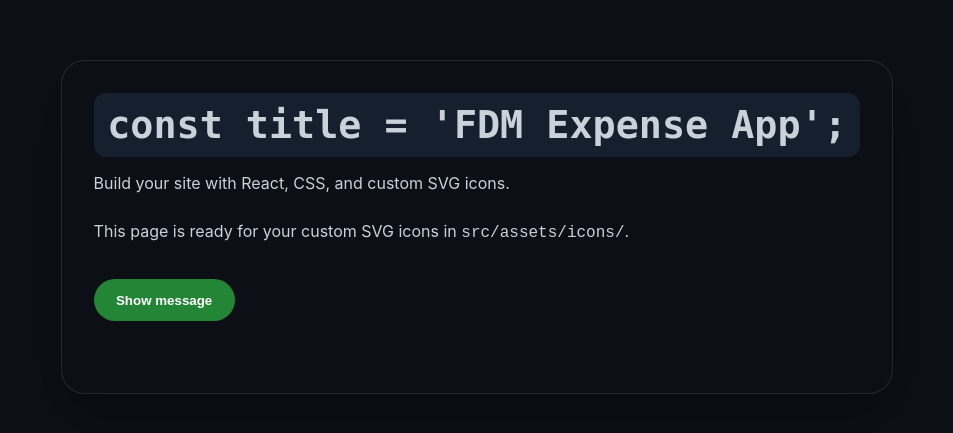
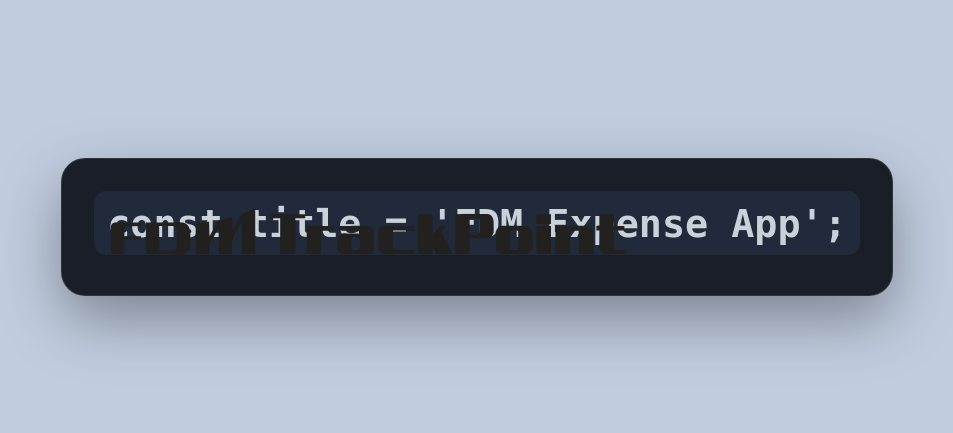
Before and after one commit to nasramo/FDMExpenseApp, a React (Vite) app: page / in a window 1280 px wide. Shown: the part 173-606 px from the top of the page, without its empty margins (163-1116 px from the left). Built offline with nearby package versions, Linux system fonts and the light colour scheme.

Commit message:
Setting up base for light and dark modes

```diff
--- a/src/App.jsx
+++ b/src/App.jsx
@@ -1,4 +1,5 @@
 import { useState } from "react";
+import TrackpointLight from "./assets/icons/TrackpointLight.svg";
 
 export default function App() {
   const [message, setMessage] = useState("");
@@ -6,19 +7,11 @@ export default function App() {
   return (
     <main className="page-shell">
       <header className="page-header">
+        <img src={TrackpointLight} alt="Trackpoint Light" className="header-icon" />
         <h1>
           <code>const title = 'FDM Expense App';</code>
         </h1>
-        <p>Build your site with React, CSS, and custom SVG icons.</p>
       </header>
-
-      <section className="content">
-        <p>
-          This page is ready for your custom SVG icons in <code>src/assets/icons/</code>.
-        </p>
-        <button onClick={() => setMessage("Your custom SVG icons can go in src/assets/icons/.")}>Show message</button>
-        <div className="message">{message}</div>
-      </section>
     </main>
   );
 }
--- a/src/index.css
+++ b/src/index.css
@@ -1,6 +1,6 @@
 :root {
   color-scheme: dark;
-  background: #0d1117;
+  background: #bdd1ef;
   color: #c9d1d9;
   font-family: Inter, system-ui, sans-serif;
 }
@@ -15,7 +15,7 @@ body {
   display: grid;
   place-items: center;
   padding: 2rem;
-  background: #0d1117;
+  background: #c1cddf;
 }
 
 .page-shell {
@@ -27,9 +27,21 @@ body {
   box-shadow: 0 24px 60px rgba(0, 0, 0, 0.35);
 }
 
+.page-header {
+  position: relative;
+}
+
 .page-header h1 {
   font-size: clamp(2rem, 3vw, 3rem);
   margin: 0 0 0.5rem;
+}
+
+.header-icon {
+  height: 50px;
+  width: auto;
+  position: absolute;
+  top: 1rem;
+  left: 1rem;
 }
 
 .page-header code {
--- a/styles.css
+++ b/styles.css
@@ -22,7 +22,7 @@ body {
   padding: 2rem;
   border: 1px solid rgba(203, 213, 225, 0.12);
   border-radius: 24px;
-  background: rgba(13, 17, 23, 0.92);
+  background: rgba(209, 224, 246, 0.92);
   box-shadow: 0 24px 60px rgba(0, 0, 0, 0.35);
 }
 
```
Also changed, not shown: src/theme.jsx (added, +28 -0 lines).
